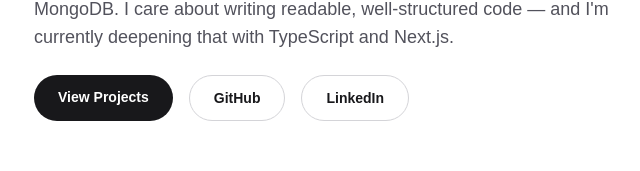
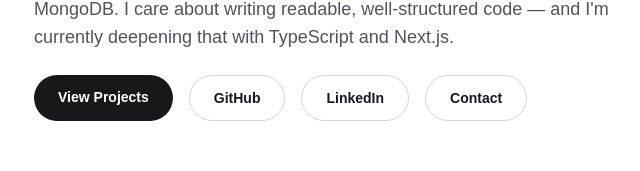
Before and after one commit to AA96-se/portfolio-website, a Next.js app: page / in a window 1280 px wide. Shown: the part 452-623 px from the top of the page, without its empty margins (62-702 px from the left). Built offline with nearby package versions, Linux system fonts and the light colour scheme; no server answers.

Commit message:
Add Contact CTA to Hero
Ensures the contact info at the bottom of the page isn't missed by
anyone only skimming the top-of-page CTAs.

```diff
--- a/src/components/Hero/Hero.tsx
+++ b/src/components/Hero/Hero.tsx
@@ -47,6 +47,9 @@ export default function Hero() {
         >
           LinkedIn
         </a>
+        <a href="#contact" className={secondaryButtonStyles}>
+          Contact
+        </a>
       </div>
     </section>
   );
```
